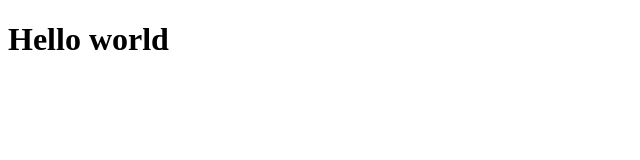
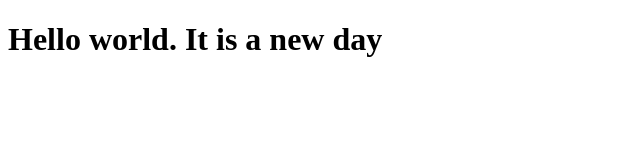
Before and after one commit to srikanth-12/test, a plain HTML site: page site/index.html in a window 1280 px wide. Shown: the whole page, without its empty margins (0-640 px from the left). Drawn offline with Linux system fonts and the light colour scheme.

Commit message:
small addition to our page content

```diff
--- a/site/index.html
+++ b/site/index.html
@@ -4,6 +4,6 @@
 	<title>Hello coursera!</title>
 </head>
 <body>
-<h1>Hello world </h1>
+<h1>Hello world. It is a new day </h1>
 </body>
 </html>
```
